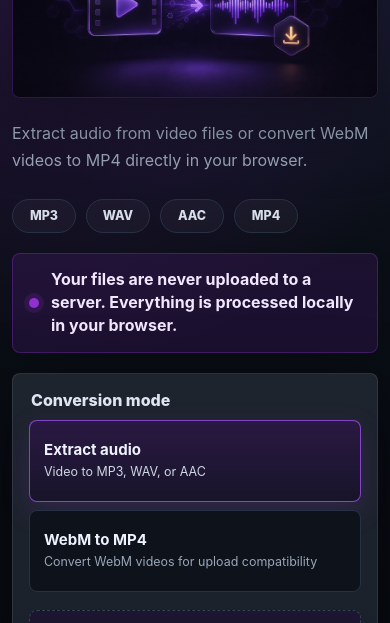
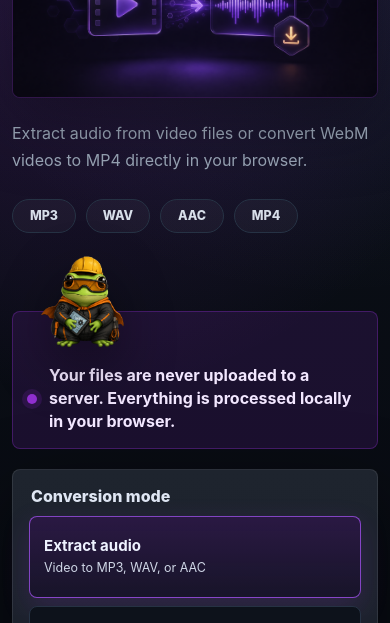
Before and after one commit to Sorairei/beetales-converter, a plain HTML site: page index.html in a window 390 px wide. Shown: the part 194-817 px from the top of the page. Drawn offline with Linux system fonts and the light colour scheme.

Commit message:
Add raccoon mascot to privacy note
Add a decorative frog mascot image to the privacy note section with absolute positioning and drop shadow effect. Includes responsive styling adjustments for mobile devices to maintain visual hierarchy and layout consistency.

```diff
--- a/index.html
+++ b/index.html
@@ -48,6 +48,14 @@
         </div>
 
         <div class="privacy-note" role="note">
+          <img
+            class="privacy-mascot"
+            src="raccoon.png"
+            alt=""
+            width="1024"
+            height="1024"
+            aria-hidden="true"
+          />
           <span aria-hidden="true"></span>
           <p>Your files are never uploaded to a server. Everything is processed locally in your browser.</p>
         </div>
--- a/style.css
+++ b/style.css
@@ -216,6 +216,7 @@ h1 {
 
 .privacy-note {
   grid-column: 1 / -1;
+  position: relative;
   display: flex;
   align-items: center;
   gap: 12px;
@@ -223,7 +224,21 @@ h1 {
   border-radius: 8px;
   background: rgba(145, 48, 209, 0.14);
   color: #f2e7ff;
-  padding: 14px 16px;
+  margin-top: 72px;
+  padding: 14px 16px 14px 158px;
+  overflow: visible;
+}
+
+.privacy-mascot {
+  position: absolute;
+  left: 22px;
+  bottom: calc(100% - 11px);
+  z-index: 2;
+  width: clamp(96px, 13vw, 148px);
+  height: auto;
+  pointer-events: none;
+  user-select: none;
+  filter: drop-shadow(0 18px 28px rgba(0, 0, 0, 0.44));
 }
 
 .privacy-note span {
@@ -694,9 +709,21 @@ legend {
     display: grid;
   }
 
-.primary-button,
-.download-button,
-.open-button {
-  width: 100%;
+  .privacy-note {
+    margin-top: 58px;
+    padding: 52px 14px 14px;
+  }
+
+  .privacy-mascot {
+    left: 18px;
+    bottom: calc(100% - 44px);
+    width: 108px;
+    transform: none;
+  }
+
+  .primary-button,
+  .download-button,
+  .open-button {
+    width: 100%;
+  }
 }
-}
```
Also changed, not shown: raccoon.png (added).
